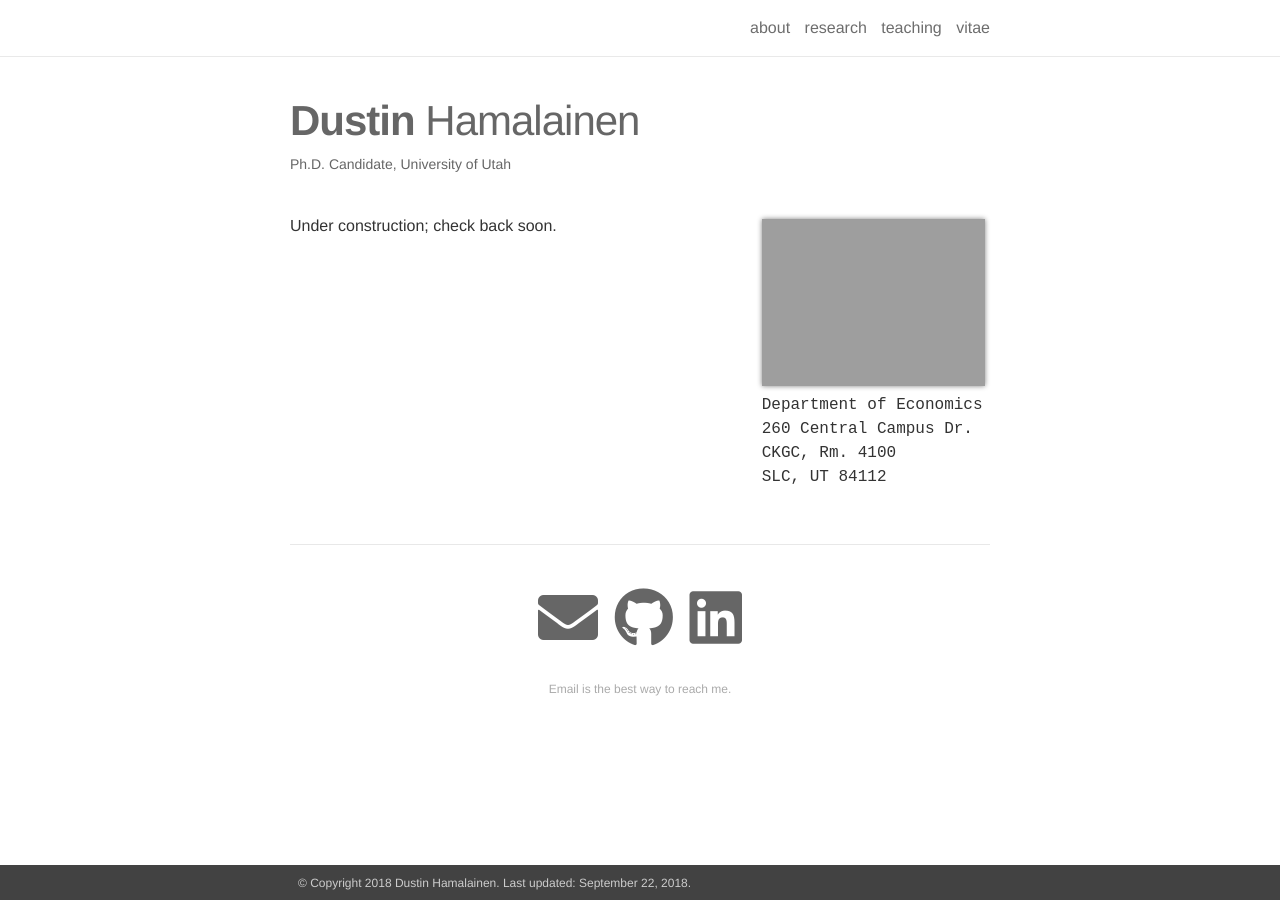
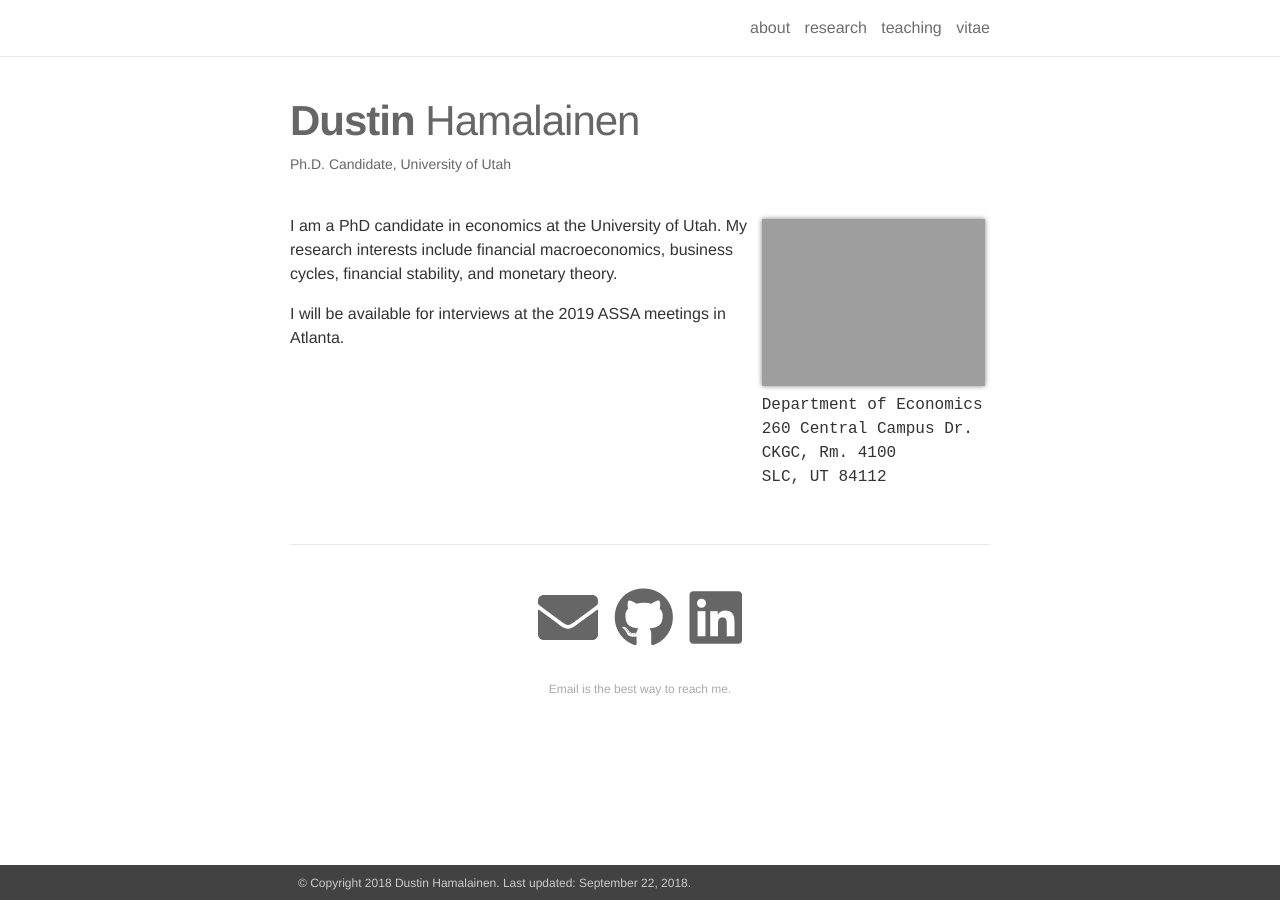
Before and after one commit to dustinhh/dustinhh.github.io, a Jekyll site: the page built from _pages/about.md, in a window 1280 px wide. Built offline with Jekyll 4.4.1, drawn with Linux system fonts in a browser that asks for light colours.

Commit message:
Update about.md

```diff
--- a/_pages/about.md
+++ b/_pages/about.md
@@ -17,4 +17,6 @@ news: false
 social: true
 ---
 
-Under construction; check back soon.
+I am a PhD candidate in economics at the University of Utah. My research interests include financial macroeconomics, business cycles, financial stability, and monetary theory.
+
+I will be available for interviews at the 2019 ASSA meetings in Atlanta.
```
